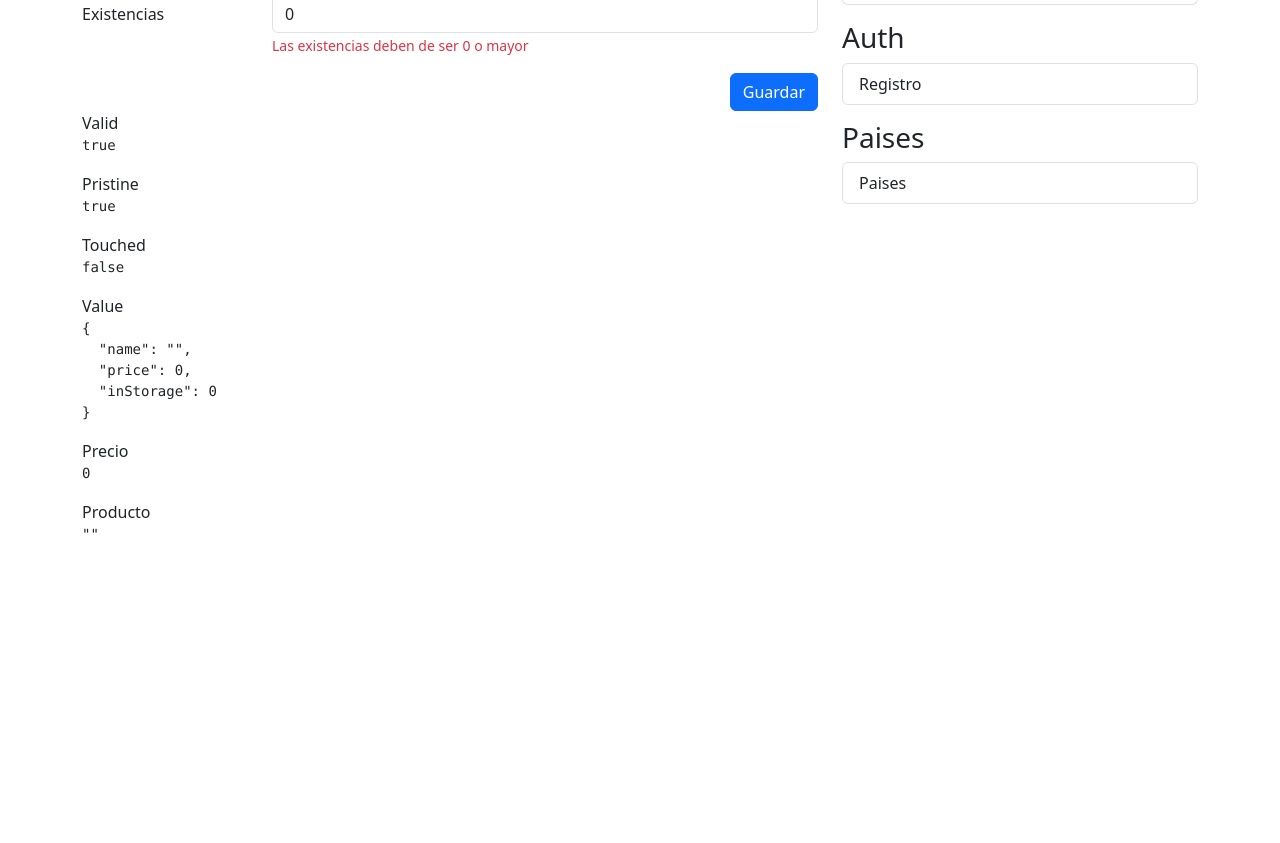
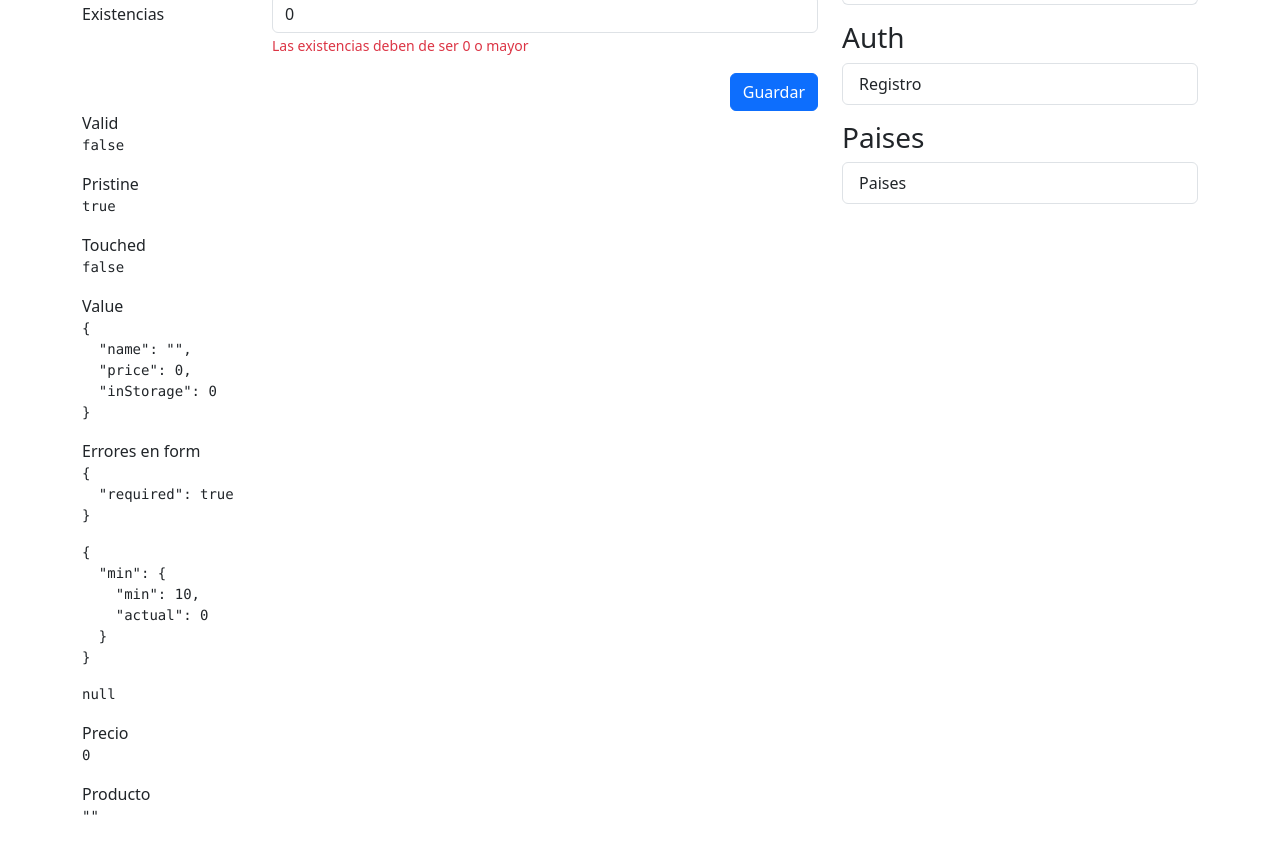
Before and after one commit to ZAIDomy/reactive-forms, an Angular app: page /reactive/basic in a window 1280 px wide. Shown: the part 280-1123 px from the top of the page. Before the commit the page ends 841 px from the top, so only its background shows below. Built offline with nearby package versions, Linux system fonts and the light colour scheme.

Commit message:
validaciones de campo incl

```diff
--- a/src/app/reactive/pages/basic-page/basic-page.component.html
+++ b/src/app/reactive/pages/basic-page/basic-page.component.html
@@ -90,6 +90,11 @@
         <span>Value</span>
         <pre>{{ myForm.value | json }}</pre>
 
+        <span>Errores en form</span>
+        <pre>{{ myForm.controls.name.errors | json }}</pre>
+        <pre>{{ myForm.controls.price.errors | json }}</pre>
+        <pre>{{ myForm.controls.inStorage.errors | json }}</pre>
+
         <span>Precio</span>
         <pre>{{ myForm.controls.price.value | json }}</pre>
 
--- a/src/app/reactive/pages/basic-page/basic-page.component.ts
+++ b/src/app/reactive/pages/basic-page/basic-page.component.ts
@@ -1,6 +1,6 @@
 import { JsonPipe } from '@angular/common';
 import { Component, inject } from '@angular/core';
-import { FormBuilder, FormControl, FormGroup, ReactiveFormsModule } from '@angular/forms';
+import { FormBuilder, FormControl, FormGroup, ReactiveFormsModule, Validators } from '@angular/forms';
 
 @Component({
   selector: 'app-basic-page',
@@ -12,9 +12,9 @@ export class BasicPageComponent {
   private fb = inject(FormBuilder);
 
   myForm = this.fb.group({
-    name: [''],
-    price: [0],
-    inStorage: [0],
+    name: ['',[Validators.required,Validators.minLength(3)]],
+    price: [0,[Validators.required,Validators.min(10)]],
+    inStorage: [0,[Validators.required,Validators.min(0)]],
   })
 
 
```
